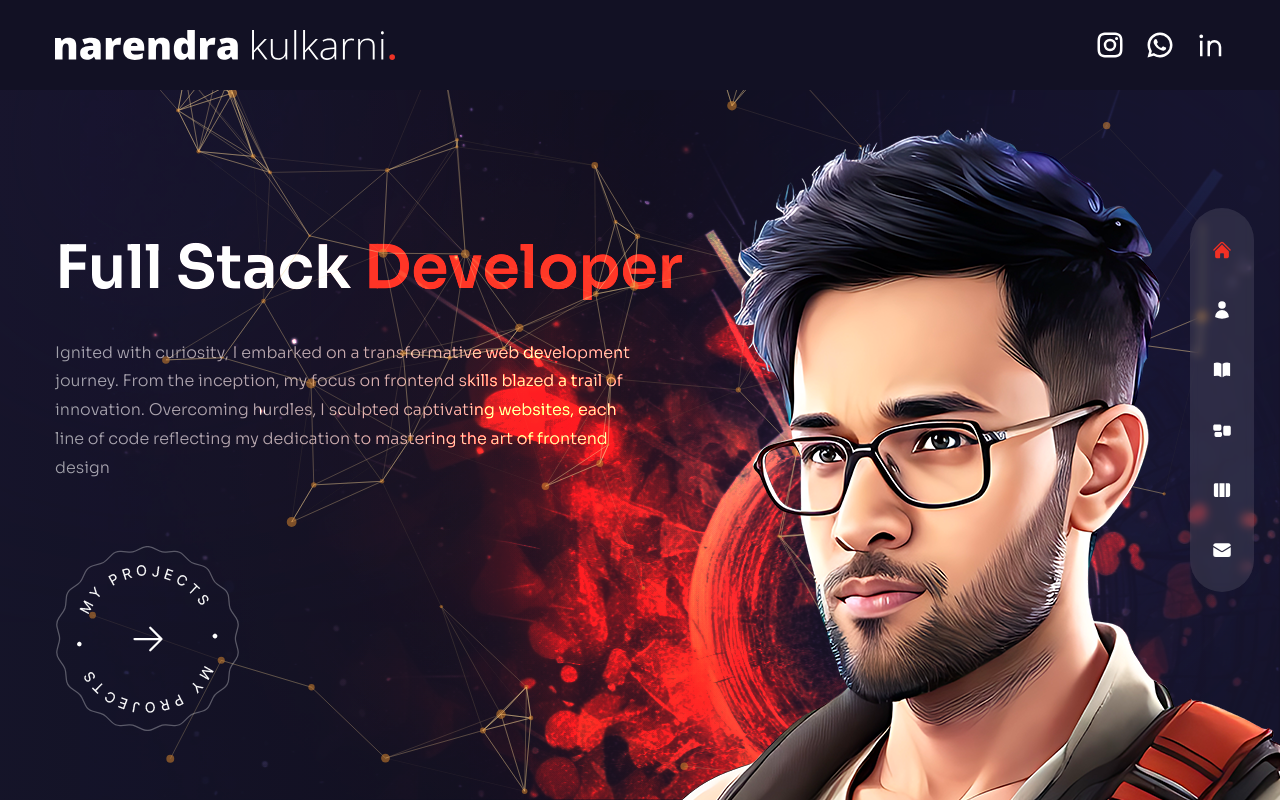
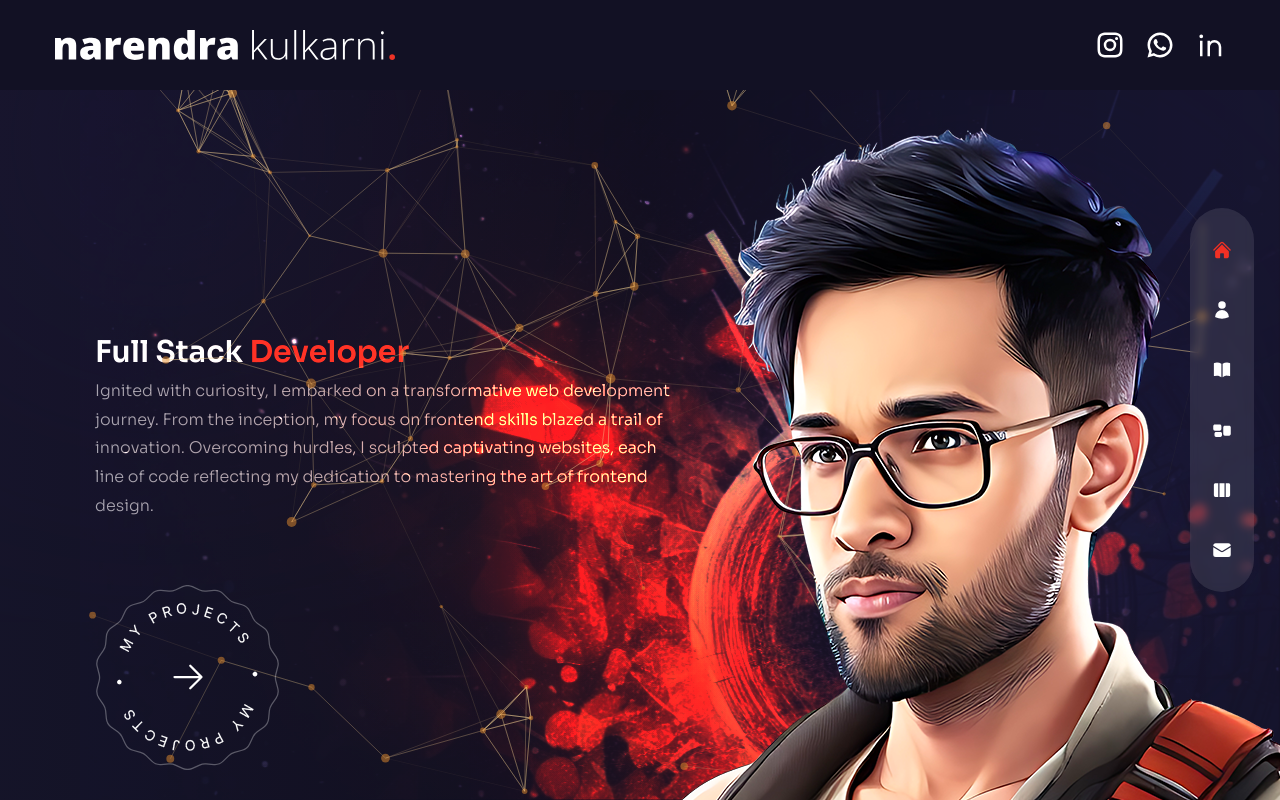
Before and after one commit to narendra2895/blog-portfolio, a Next.js app in the folder frontend/: page / in a window 1280 px wide. Built offline with nearby package versions, Linux system fonts and the light colour scheme.

Commit message:
ui changes made final2

```diff
--- a/frontend/pages/about/index.js
+++ b/frontend/pages/about/index.js
@@ -108,13 +108,13 @@ const About = () => {
   console.log(index)
 
 
-  return (<div className="h-full bg-primary/30 pt-32 text-center xl:text-left">
+  return (<div className="h-full bg-primary/30 pt-32 text-center xl:text-left  overflow-y-scroll " >
     <Circles />
     {/* {avatar image} */}
     <motion.div variants={fadeIn('right', 1.5)} initial="hidden" animate="show" exit="hidden" className="hidden  lg:flex xl:flex absolute bottom-[-50px] lg:bottom-[-50px] md:bottom-[65px] -left-[104px] md:w-[450px] md:h-[330px] w-[550px] h-[465px] lg:w-[550px] lg:h-[465px]">
       <Avatar2 />
     </motion.div>
-    <div className="container mx-auto h-full flex flex-col items-start xl:flex-row gap-x-12 gap-y-12">
+    <div className="container mx-auto h-full flex flex-col items-start xl:flex-row gap-x-12 gap-y-12 mt-10  lg:mt-0 mb-10 lg:mb-0">
       <div className="flex-1 flex flex-col justify-center ">
       <h1 className="h1">Hello Peeps<span className="text-accent">.</span></h1>
       <p>I think the website will let you know about my professional skills anyways. So let me tell you about the kind of person I am. I love to watch anime and
@@ -122,7 +122,7 @@ const About = () => {
       </p>
       </div>
       <div className="flex flex-col w-full xl:max-w-[48%] h-[480px]   ">
-        <div className="flex gap-x-4 xl:gap-x-8 mx-auto xl:mx-0 mb-4   ">
+        <div className="flex gap-x-4 xl:gap-x-8 mx-auto xl:mx-0 mb-4    ">
           {aboutData.map((item, itemIndex) => {
             return (
               <div key={itemIndex} className={`${index === itemIndex && 'text-accent afteer:w-[100%] after:bg-accent after:transition-all after:duration-300'} cursor-pointer capitalize xl:text-lg relative after:w-8 after:h-[2px] after:bg-white after:absolute after:bottom-1 after:left-0`} onClick={() => setIndex(itemIndex)}> {item.title} </div>
--- a/frontend/pages/blogs/index.js
+++ b/frontend/pages/blogs/index.js
@@ -45,9 +45,9 @@ const Blog = ({ blogs }) => {
   const categories = ['All', ...new Set(blogs.map(blog => blog.category).filter(Boolean))];
 
   return (
-    <div className="xl:p-40 p-10 overflow-y-scroll custom scroll lg:pt-38 pt-20 mx-auto">
+    <div className="xl:p-40 p-10 overflow-y-scroll custom scroll lg:pt-38 pt-40  mx-auto">
       <h1 className='h1'>Blogs</h1>
-      <div className="flex border-b overflow-x-auto custom-scroll">
+      <div className="flex border-b overflow-x-auto custom-scroll ">
         {categories.map(category => (
           <Tab
             key={category}
@@ -57,7 +57,7 @@ const Blog = ({ blogs }) => {
           />
         ))}
       </div>
-      <ul className='flex flex-row flex-wrap overflow-x-auto p-4 custom-scroll' style={{ maxHeight: '60vh' }}>
+      <ul className='flex flex-row flex-wrap overflow-x-auto p-4 custom-scroll pb-40' style={{ maxHeight: '60vh' }}>
         {filteredBlogs.map(blog => (
           <li
             className='w-64 h-48 mr-4 mb-4 bg-secondary shadow rounded overflow-hidden'
--- a/frontend/pages/index.js
+++ b/frontend/pages/index.js
@@ -4,45 +4,59 @@ import ParticleContainer from '../components/ParticlesContainer';
 import ProjectsBtn from '../components/ProjectsBtn';
 import Avatar from '../components/Avatar';
 
-
-// framermotion
-
-import { motion } from 'framer-motion'
+// framer-motion
+import { motion } from 'framer-motion';
 
 // variants
-import { fadeIn } from '../variants'
-
+import { fadeIn } from '../variants';
 
 const Home = () => {
   return (
-    <div className="bg-primary/60 h-full ">
-      {/* text  */}
+    <div className="bg-primary/60 h-screen">
+      {/* text */}
       <div className="w-full h-full bg-gradient-to-r from-primary/10 via-black/30 to-black/10">
-        <div className="text-center flex flex-col justify-center xl:pt-40  xl:text-left h-full container mx-auto">
-          {/* title  */}
-          <motion.h1 variants={fadeIn('down', 0.2)} initial="hidden" animate="show" exit="hidden" className="h1">Full Stack  <span className="text-accent">Developer</span></motion.h1>
-          {/* subtitle */}
-          <motion.p variants={fadeIn('down', 0.3)} initial="hidden" animate="show" exit="hidden" className="max-w-sm xl:max-w-xl mx-auto xl:mx-0 mb-10 xl:mb-16">Ignited with curiosity, I embarked on a transformative web development journey. From the inception, my focus on frontend skills blazed a trail of innovation. Overcoming hurdles, I sculpted captivating websites, each line of code reflecting my dedication to mastering the art of frontend design</motion.p>
-          {/* btn */}
-          <div className="flex justify-center xl:hidden relative">
-            <ProjectsBtn />
+        <div className="text-center flex flex-col xl:justify-center xl:pt-40 pt-10 mt-10 xl:text-left h-full lg:container mx-auto ">
+          {/* Scrollable content container */}
+          <div className="p-10 h-full pt-20 lg:p-10 overflow-scroll custom-scroll " >
+            {/* title */}
+            <h1
+              className="blog-h1"
+            >
+              Full Stack <span className="text-accent">Developer</span>
+            </h1>
+            {/* subtitle */}
+            <p
+              className="max-w-sm xl:max-w-xl mx-auto xl:mx-0 mb-10 xl:mb-16"
+            >
+              Ignited with curiosity, I embarked on a transformative web development journey. From the inception, my focus on frontend skills blazed a trail of innovation. Overcoming hurdles, I sculpted captivating websites, each line of code reflecting my dedication to mastering the art of frontend design.
+            </p>
+            {/* btn */}
+            <div className="flex justify-center xl:hidden relative">
+              <ProjectsBtn />
+            </div>
+            <div
+              className="hidden xl:flex mb-4"
+            >
+              <ProjectsBtn  />
+            </div>
           </div>
-          <motion.div variants={fadeIn('down', 0.4)} initial="hidden" animate="show" exit="hidden" className="hidden xl:flex">
-            <ProjectsBtn />
-          </motion.div>
         </div>
       </div>
-      {/* image  */}
-      <div className="w-[1200px] h-full absolute right-0 bottom-0" >
-        {/* bg-image  */}
+      {/* image */}
+      <div className="w-[1200px] h-full absolute right-0 bottom-0">
+        {/* bg-image */}
         <div className="bg-none xl:bg-explosion xl:bg-cover xl:bg-right xl:bg-no-repeat w-full h-full absolute mix-blend-color-dodge translate-z-0"></div>
 
-        {/* particles  */}
-
+        {/* particles */}
         <ParticleContainer />
         {/* Avatar */}
-
-        <motion.div variants={fadeIn('up', 0.5)} initial="hidden" animate="show" exit="hidden" className="w-full h-[90%] max-w-[737px] max-h-[678px] absolute -bottom-0 lg:bottom-[0%] lg:right-[-3%]">
+        <motion.div
+          variants={fadeIn('up', 0.5)}
+          initial="hidden"
+          animate="show"
+          exit="hidden"
+          className="w-full h-[90%] max-w-[737px] max-h-[678px] absolute -bottom-0 lg:bottom-[0%] lg:right-[-3%]"
+        >
           <Avatar />
         </motion.div>
       </div>
--- a/frontend/pages/services/index.js
+++ b/frontend/pages/services/index.js
@@ -35,14 +35,14 @@ const servicesData = [
 const Services = () => {
 
   return (
-    <div className='container h-full bg-primary/30 pt-32 text-center xl:text-left'>
+    <div className='w-full h-full bg-primary/30 pt-32 text-center xl:text-left'>
       <div className="container flex flex-col gap-10 items-center xl:items-start pt-0  mx-auto h-full">
-        <Circles />
-        <div className=" animate-pulse duration-75 z-10 lg:block hidden">
+        <Circles className='xl:block hidden' />
+        <div className=" animate-pulse duration-75 z-10 xl:block hidden">
           <Image src={'/bulb.png'} height={350} width={220} className="absolute bottom-[50px] -left-[100px]" alt="bottom-image " />
         </div>
         <div >
-          <h1 className="h1 mb-1 lg:mb-2" style={{maxHeight:'20vh'}}>My Services <span className="text-accent">.</span></h1>
+          <h1 className="h1 mb-1 lg:mb-2 mt-10 lg:mb:0" style={{maxHeight:'20vh'}}>My Services <span className="text-accent">.</span></h1>
           <p>I have a good understanding of colors and design and love to create websites. </p>
         </div>
 
@@ -51,10 +51,10 @@ const Services = () => {
             slidesPerView={'auto'}
             centeredSlides={true}
             loop={true}
-            // autoplay={{
-            //   delay: 10000,
-            //   disableOnInteraction: false,
-            // }}
+            autoplay={{
+              delay: 2000,
+              disableOnInteraction: false,
+            }}
             modules={[Autoplay]}
           >
             {servicesData.map((item) => (
--- a/frontend/pages/work/index.js
+++ b/frontend/pages/work/index.js
@@ -40,7 +40,7 @@ const projectData = [
 
 const Work = () => {
   return (
-    <div className="clg:p-40 p-10 pt-52 mx-auto scroll custom-scroll pb-20">
+    <div className="lg:p-40 p-10 pt-52 mx-auto scroll custom-scroll pb-20">
       <div className="flex flex-col xl:gap-10  content justify-center items-center ">
         <div className="basis-1/2">
           <h1 className="h1 basis-1/2 xl:text-center"> My <span className="text-accent">Work.</span></h1>
```
